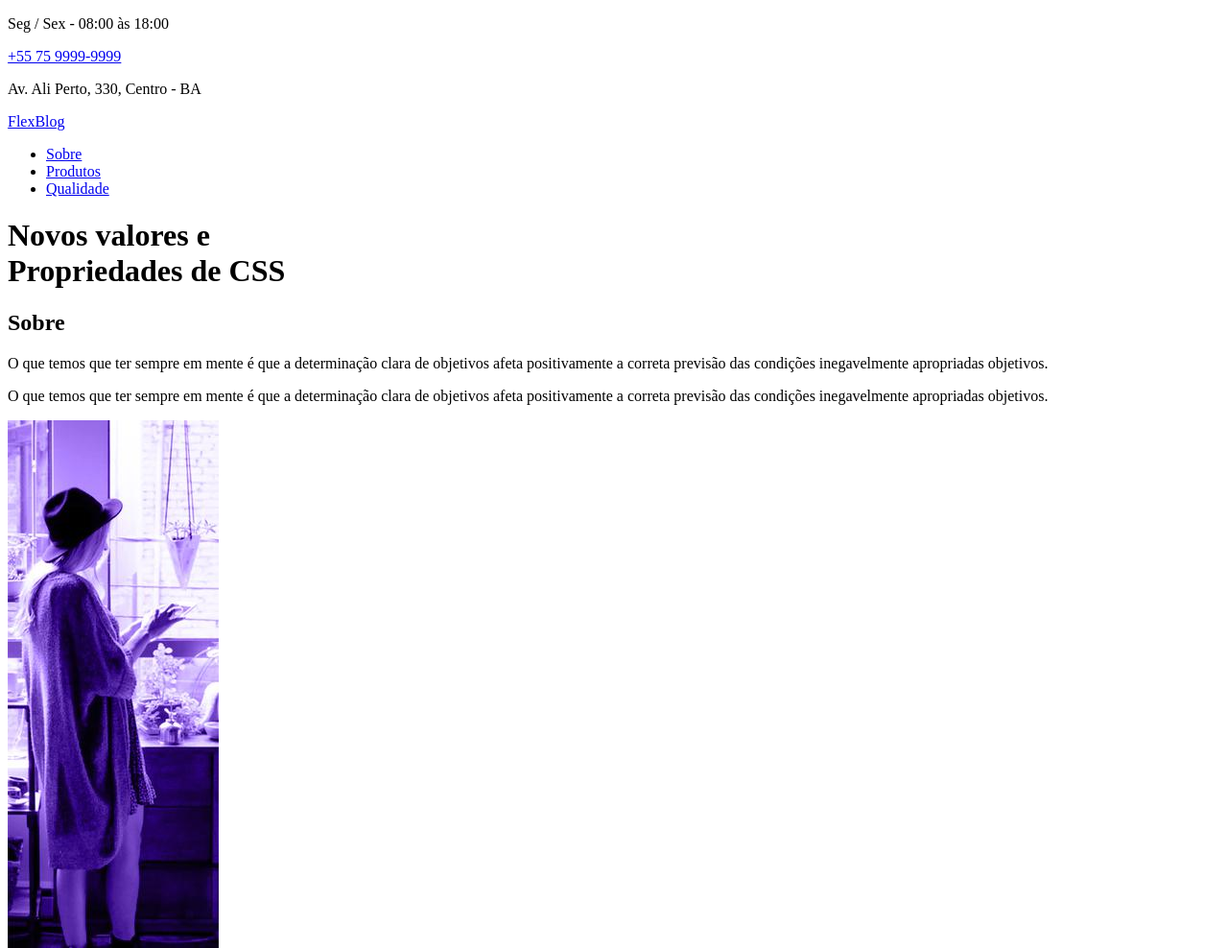
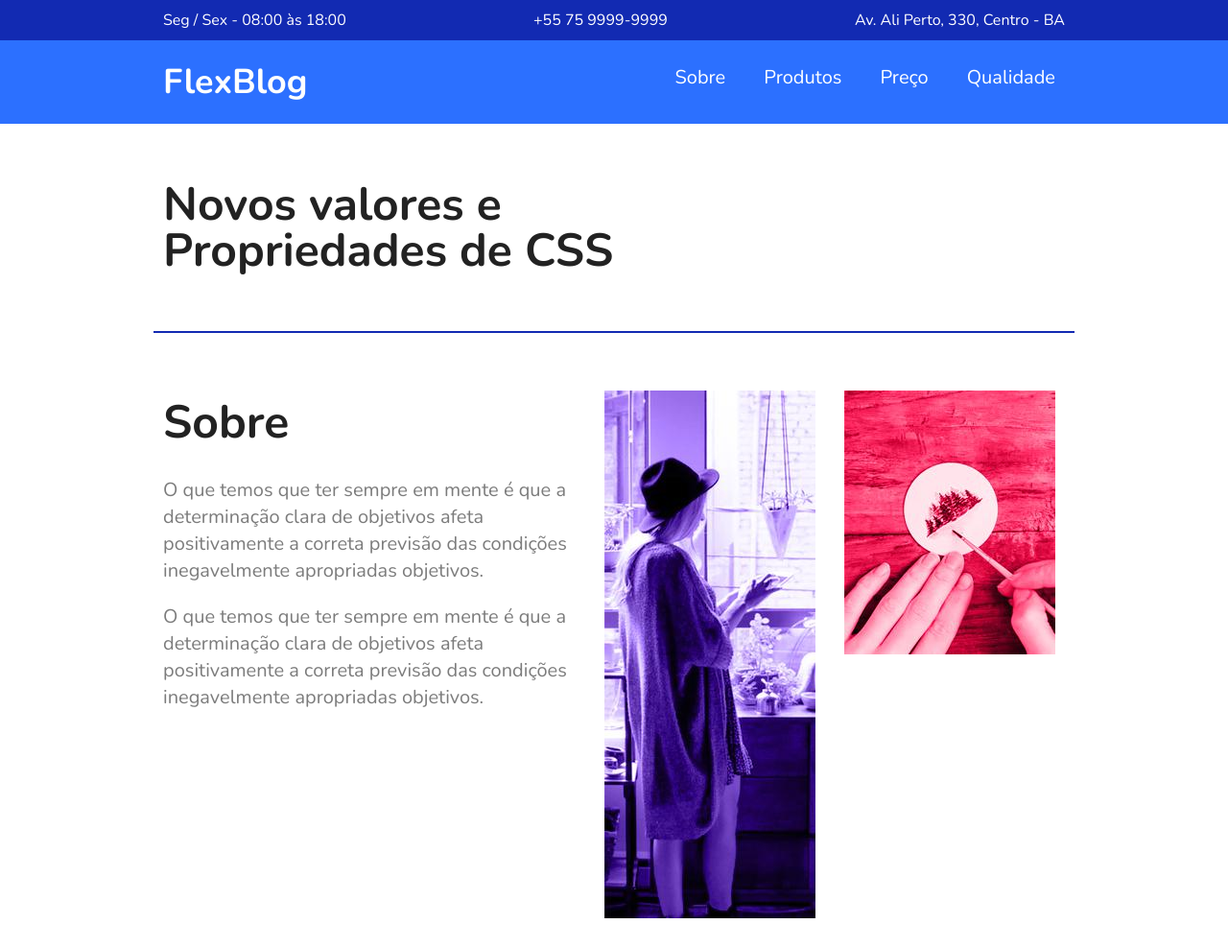
Before and after one commit to GautamaJr/flexblog, a plain HTML site: page index.html in a window 1280 px wide. Shown: the top 988 px of the page at 96% size. Drawn offline with nearby package versions, Linux system fonts and the light colour scheme.

Commit message:
implementação do header e introducao

```diff
--- a/assets/css/style.css
+++ b/assets/css/style.css
@@ -0,0 +1,145 @@
+/* RESET */
+
+body,
+h1,
+h2,
+p,
+ul,
+li,
+a {
+  margin: 0px;
+  padding: 0px;
+}
+
+body {
+  font-family: "Nunito", Helvetica, Arial, sans-serif;
+  color: #222222;
+}
+
+ul {
+  list-style: none;
+}
+
+a {
+  text-decoration: none;
+}
+
+img {
+  display: block;
+  max-width: 100%;
+}
+
+* {
+  box-sizing: border-box;
+}
+
+/* SUPERINFO */
+
+.superinfo-bg {
+  background-color: #122ab2;
+  color: white;
+}
+
+.superinfo {
+  max-width: 960px;
+  margin: 0 auto;
+  display: flex;
+  justify-content: space-between;
+  flex-wrap: wrap;
+  padding-top: 10px;
+}
+
+.superinfo p,
+a {
+  margin: 0 10px 10px 10px;
+}
+
+.superinfo a {
+  color: white;
+}
+
+/* MENU */
+
+.menu-bg {
+  background-color: #2c70ff;
+}
+
+.menu {
+  max-width: 960px;
+  margin: 0 auto;
+  padding: 15px 0;
+  display: flex;
+  flex-wrap: wrap;
+  justify-content: space-between;
+  align-items: center;
+}
+
+.menu a {
+  color: white;
+}
+
+.menu-logo a {
+  font-size: 2.25em;
+  font-weight: bold;
+  margin: 0px 10px;
+}
+
+.menu-nav ul {
+  display: flex;
+  flex-wrap: wrap;
+}
+
+.menu-nav a {
+  font-size: 1.25em;
+  display: block;
+  padding: 10px;
+  transition: 0.3s;
+}
+
+.menu-nav a:hover {
+  color: #122ab2;
+}
+
+/* INTRODUÇÃO */
+
+.introducao {
+  font-size: 3em;
+  line-height: 1;
+  max-width: 960px;
+  margin: 0 auto;
+  padding: 60px 10px;
+}
+
+/* SOBRE */
+
+.sobre {
+  border-top: 2px solid #122ab2;
+  border-bottom: 2px solid #122ab2;
+  max-width: 960px;
+  margin: 0 auto;
+  padding: 60px 0px;
+  display: flex;
+  flex-wrap: wrap;
+}
+
+.sobre-info {
+  flex: 2 1 300px;
+  margin: 0 10px;
+}
+
+.sobre-info h1 {
+  font-size: 3em;
+  margin-bottom: 0.5em;
+}
+
+.sobre-info p {
+  font-size: 1.25em;
+  line-height: 1.4;
+  margin-bottom: 1em;
+  color: #7c7c7c;
+}
+
+.sobre-img {
+  flex: 1 1 160px;
+  margin: 0 10px;
+}
--- a/index.html
+++ b/index.html
@@ -26,10 +26,11 @@
       <div class="menu-logo">
         <a href="#">FlexBlog</a>
       </div>
-      <nav>
+      <nav class="menu-nav">
         <ul>
           <li><a href="#sobre">Sobre</a></li>
           <li><a href="#produtos">Produtos</a></li>
+          <li><a href="#preco">Preço</a></li>
           <li><a href="#qualidade">Qualidade</a></li>
         </ul>
       </nav>
@@ -44,10 +45,10 @@
       <p>O que temos que ter sempre em mente é que a determinação clara de objetivos afeta positivamente a correta previsão das condições inegavelmente apropriadas objetivos.</p>
       <p>O que temos que ter sempre em mente é que a determinação clara de objetivos afeta positivamente a correta previsão das condições inegavelmente apropriadas objetivos.</p>
     </div>
-    <div>
+    <div class="sobre-img">
       <img src="assets/img/sobre1.jpg" alt="Sobre 1">
     </div>
-    <div>
+    <div class="sobre-img">
       <img src="assets/img/sobre2.jpg" alt="Sobre 2">
     </div>
   </section>
```
